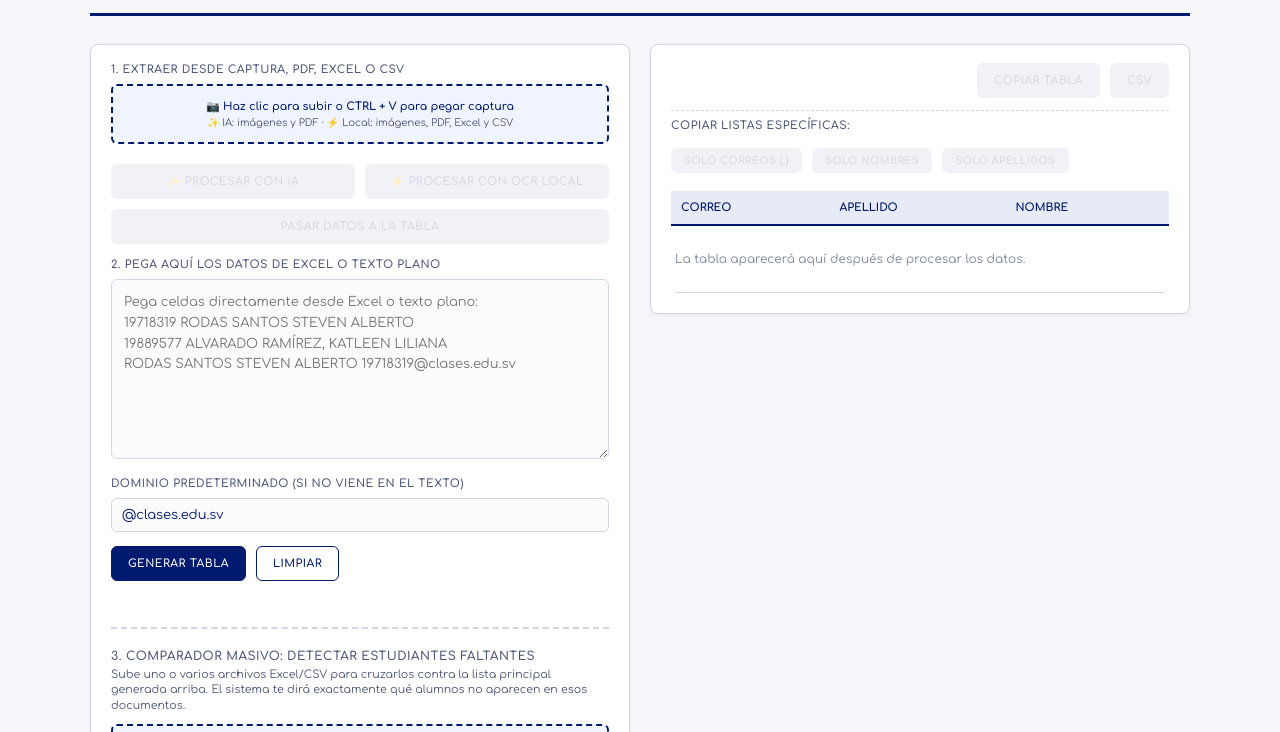
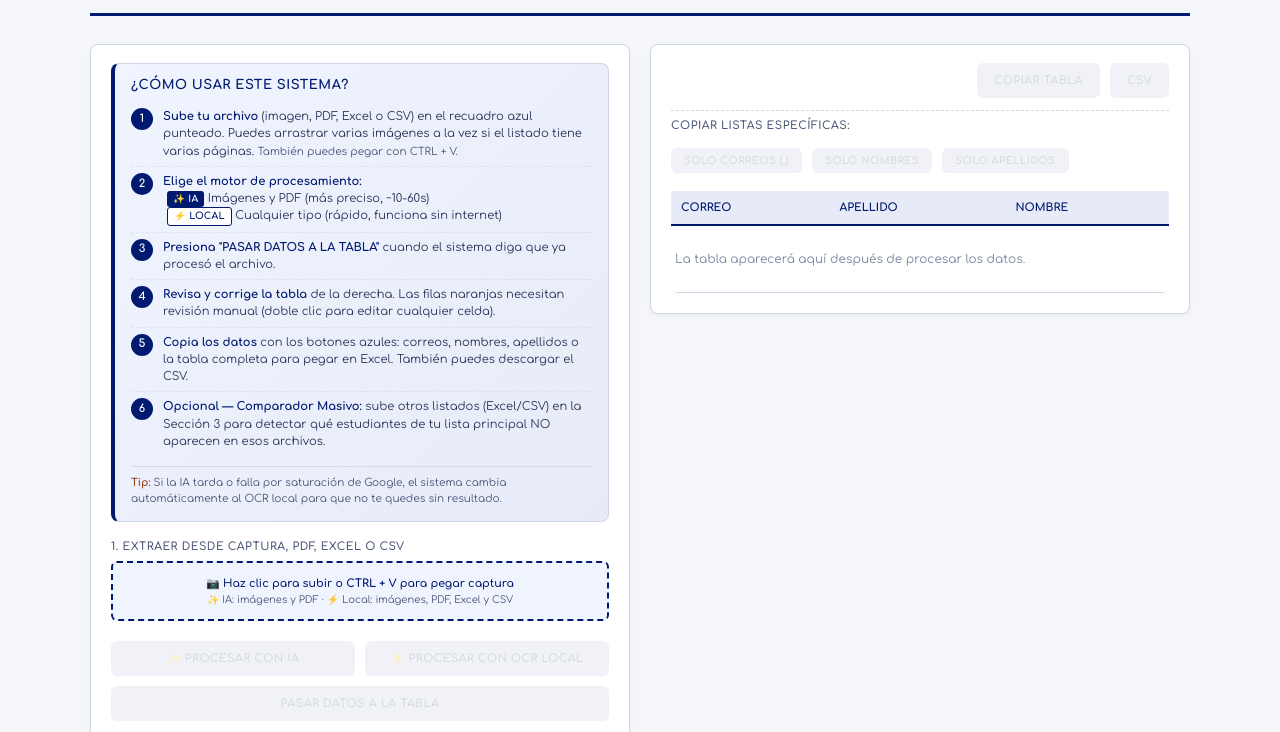
Before and after one commit to gerardozelaya97/pagina-con-ocr-generador-lista-estudiantes, a plain HTML site: page index.html in a window 1280 px wide. Shown: the part 62-794 px from the top of the page. Drawn offline with Linux system fonts and the light colour scheme; a script that the page names is missing.

Commit message:
explicaciondelsistema

```diff
--- a/index.html
+++ b/index.html
@@ -70,6 +70,81 @@
   .btn-ia { background: linear-gradient(135deg, #001a70, #0033a0); }
   .btn-ia:hover { background: linear-gradient(135deg, #001250, #002080); }
   #logBox { display: none; margin-top: 8px; font-size: 11px; color: #4a5578; background: #f0f4ff; padding: 8px; border-radius: 6px; max-height: 200px; overflow-y: auto; }
+
+  /* ============ SECCIÓN DE INSTRUCCIONES ============ */
+  .help-box {
+    background: linear-gradient(135deg, #f0f4ff 0%, #e6ebf7 100%);
+    border: 1px solid var(--line);
+    border-left: 4px solid var(--accent);
+    border-radius: 8px;
+    padding: 14px 16px;
+    margin-bottom: 18px;
+  }
+  .help-box h3 {
+    margin: 0 0 10px 0;
+    font-size: 13px;
+    text-transform: uppercase;
+    letter-spacing: 0.5px;
+    color: var(--accent);
+    font-weight: 700;
+    display: flex;
+    align-items: center;
+    gap: 6px;
+  }
+  .help-steps {
+    list-style: none;
+    padding: 0;
+    margin: 0;
+    counter-reset: step;
+  }
+  .help-steps li {
+    position: relative;
+    padding: 6px 0 6px 32px;
+    font-size: 11.5px;
+    line-height: 1.5;
+    color: #2a3558;
+    counter-increment: step;
+    border-bottom: 1px dashed rgba(207,214,230,0.5);
+  }
+  .help-steps li:last-child { border-bottom: none; }
+  .help-steps li::before {
+    content: counter(step);
+    position: absolute;
+    left: 0;
+    top: 6px;
+    width: 22px;
+    height: 22px;
+    border-radius: 50%;
+    background: var(--accent);
+    color: #fff;
+    font-size: 11px;
+    font-weight: 700;
+    display: flex;
+    align-items: center;
+    justify-content: center;
+  }
+  .help-steps strong { color: var(--accent); font-weight: 700; }
+  .help-steps em { color: #4a5578; font-style: normal; font-size: 10.5px; display: inline-block; }
+  .help-badge {
+    display: inline-block;
+    font-size: 9.5px;
+    padding: 1px 6px;
+    border-radius: 3px;
+    font-weight: 700;
+    margin-left: 4px;
+    letter-spacing: 0.3px;
+  }
+  .help-badge.ia { background: var(--accent); color: #fff; }
+  .help-badge.local { background: #fff; color: var(--accent); border: 1px solid var(--accent); }
+  .help-note {
+    margin-top: 10px;
+    padding-top: 8px;
+    border-top: 1px solid rgba(207,214,230,0.8);
+    font-size: 10.5px;
+    color: #4a5578;
+    line-height: 1.5;
+  }
+  .help-note strong { color: var(--warn); }
 </style>
 </head>
 <body>
@@ -82,6 +157,43 @@
   <div class="grid">
     <!-- ============ PANEL IZQUIERDO ============ -->
     <div class="panel">
+
+      <!-- ============ GUÍA DE USO ============ -->
+      <div class="help-box">
+        <h3> ¿Cómo usar este sistema?</h3>
+        <ol class="help-steps">
+          <li>
+            <strong>Sube tu archivo</strong> (imagen, PDF, Excel o CSV) en el recuadro azul punteado.
+            Puedes arrastrar varias imágenes a la vez si el listado tiene varias páginas.
+            <em>También puedes pegar con CTRL + V.</em>
+          </li>
+          <li>
+            <strong>Elige el motor de procesamiento:</strong><br>
+            <span class="help-badge ia">✨ IA</span> Imágenes y PDF (más preciso, ~10-60s)<br>
+            <span class="help-badge local">⚡ LOCAL</span> Cualquier tipo (rápido, funciona sin internet)
+          </li>
+          <li>
+            <strong>Presiona "PASAR DATOS A LA TABLA"</strong> cuando el sistema diga que ya procesó el archivo.
+          </li>
+          <li>
+            <strong>Revisa y corrige la tabla</strong> de la derecha. Las filas naranjas necesitan
+            revisión manual (doble clic para editar cualquier celda).
+          </li>
+          <li>
+            <strong>Copia los datos</strong> con los botones azules: correos, nombres, apellidos o la tabla
+            completa para pegar en Excel. También puedes descargar el CSV.
+          </li>
+          <li>
+            <strong>Opcional — Comparador Masivo:</strong> sube otros listados (Excel/CSV) en la
+            Sección 3 para detectar qué estudiantes de tu lista principal NO aparecen en esos archivos.
+          </li>
+        </ol>
+        <div class="help-note">
+          <strong> Tip:</strong> Si la IA tarda o falla por saturación de Google, el sistema cambia
+          automáticamente al OCR local para que no te quedes sin resultado.
+        </div>
+      </div>
+
       <div class="row">
         <label class="field-label">1. Extraer desde Captura, PDF, Excel o CSV</label>
         <div class="file-dropzone" onclick="document.getElementById('fileInput').click()">
@@ -93,7 +205,6 @@
         <div id="thumbList" class="thumb-list"></div>
         <div id="docInfo" class="doc-info"></div>
 
-        <!-- Botones de OCR -->
         <div class="actions" style="margin-top: 8px;">
           <button id="btnProcessIA" class="btn-ia" style="flex: 1; min-width: 180px;" disabled>
             ✨ PROCESAR CON IA
@@ -304,7 +415,6 @@ document.getElementById('btnProcessIA').addEventListener('click', async () => {
   ['btnProcessIA', 'btnProcessLocal', 'btnTransferOcr'].forEach(id => document.getElementById(id).disabled = true);
 
   try {
-    // Imágenes → enviar a Gemini
     if (selectedImages.length > 0) {
       const formData = new FormData();
       selectedImages.forEach(f => formData.append('files', f));
@@ -330,7 +440,6 @@ document.getElementById('btnProcessIA').addEventListener('click', async () => {
         document.getElementById('btnProcessLocal').disabled = false;
       }
     }
-    // PDF → también se envía a Gemini
     else if (selectedDoc && selectedDoc.name.toLowerCase().endsWith('.pdf')) {
       const formData = new FormData();
       formData.append('files', selectedDoc);
@@ -357,7 +466,6 @@ document.getElementById('btnProcessIA').addEventListener('click', async () => {
         document.getElementById('btnProcessLocal').disabled = false;
       }
     }
-    // Excel/CSV → siempre OCR local (no aplica IA)
     else if (selectedDoc) {
       log(`[Local] Excel/CSV → OCR local (no aplica IA).`);
       await processDocumentLocal(selectedDoc);
```
